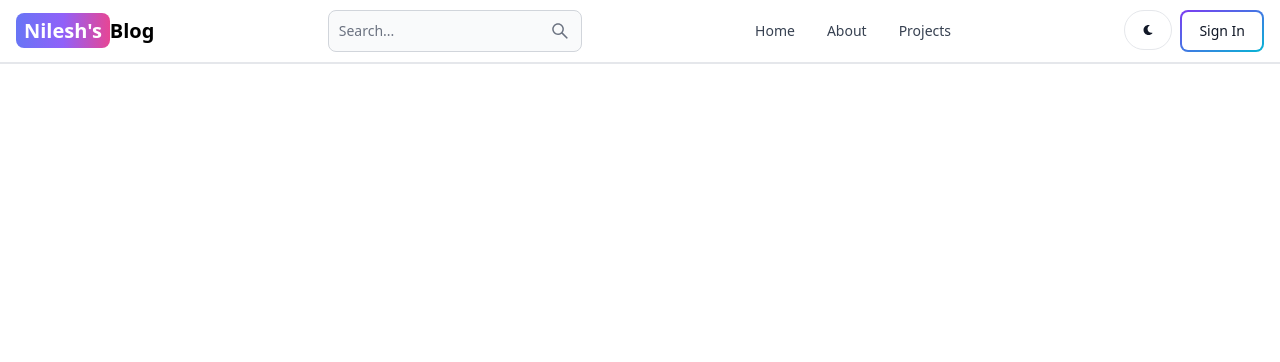
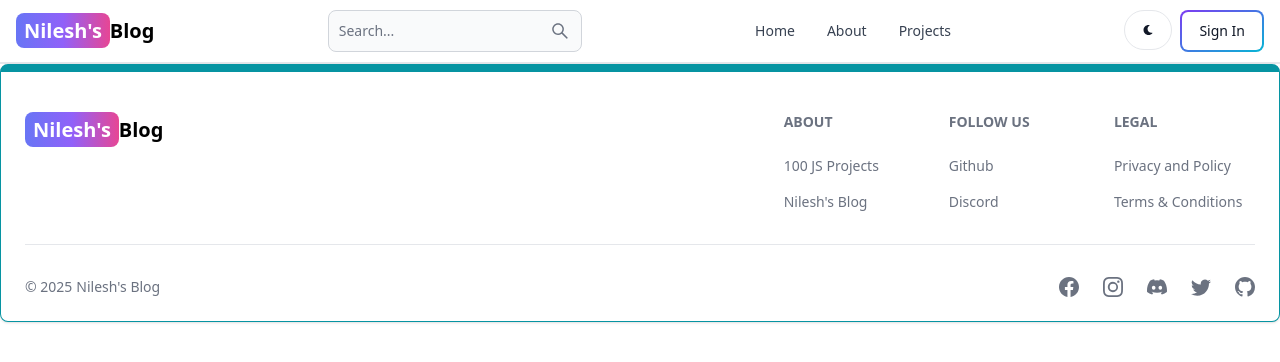
Before and after one commit to nilesh1405/mern-blog, a React app in the folder client/: page / in a window 1280 px wide. Shown: the top 362 px of the page. Built offline with nearby package versions, Linux system fonts and the light colour scheme; the HTML template or start-up script is replaced by a standard one.

Commit message:
Created and added footer component

```diff
--- a/client/src/Layout.jsx
+++ b/client/src/Layout.jsx
@@ -1,12 +1,13 @@
 import React from 'react'
 import { Outlet } from 'react-router-dom'
 import Header from './components/Header'
-
+import Footer from './components/FooterCom'
 function Layout() {
   return (
     <>
       <Header/>
       <Outlet/>
+      <Footer/>
     </>
   )
 }
--- /dev/null
+++ b/client/src/components/FooterCom.jsx
@@ -0,0 +1,66 @@
+import React from 'react'
+import {Link} from 'react-router-dom'
+import {Footer} from 'flowbite-react'
+import {BsDiscord, BsFacebook, BsGithub, BsInstagram, BsTwitter} from 'react-icons/bs'
+function FooterCom() {
+  return <Footer container className='border border-t-8 border-teal-500 '>
+    <div className='w-full max-w-7xl mx-auto'>
+      <div className='grid w-full justify-between sm:flex md:grid-cols-1'>
+        <div className='mt-5'>
+            <Link to='/' className='self-center whitespace-nowrap text-lg sm:text-xl font-semibold dark:text-white'>
+                <span className='px-2 py-1 bg-gradient-to-r from-indigo-500 via-purple-500 to-pink-500 rounded-lg text-white'>Nilesh's</span>
+                Blog
+            </Link>
+        </div>
+        <div className=' grid grid-cols-2 gap-8 mt-4 sm:grid-cols-3 sm:gap-6'>
+          <div>
+            <Footer.Title title='About'/>
+            <Footer.LinkGroup col>
+              <Footer.Link href="https://www.100jsprojects.com" target='_blank' rel='noreferer noopener'>
+                  100 JS Projects
+              </Footer.Link>
+              <Footer.Link href="/about" target='_blank' rel='noreferer noopener'>
+                  Nilesh's Blog
+              </Footer.Link>
+            </Footer.LinkGroup>
+          </div>
+          <div>
+              <Footer.Title title='Follow Us'/>
+              <Footer.LinkGroup col>
+                  <Footer.Link href="https://www.github.com" target='_blank' rel='noreferer noopener'>
+                      Github
+                  </Footer.Link>
+                  <Footer.Link href="https://www.discord.com" target='_blank' rel='noreferer noopener'>
+                      Discord
+                  </Footer.Link>
+              </Footer.LinkGroup>
+          </div>
+          <div>
+              <Footer.Title title='Legal'/>
+              <Footer.LinkGroup col>
+                  <Footer.Link href="">
+                      Privacy and Policy
+                  </Footer.Link>
+                  <Footer.Link href="">
+                      Terms &amp; Conditions
+                  </Footer.Link>
+              </Footer.LinkGroup>
+          </div>
+        </div>
+      </div>
+      <Footer.Divider/>
+      <div className='w-full sm:flex sm:items-center sm:justify-between'>
+        <Footer.Copyright href='#' by="Nilesh's Blog" year ={new Date().getFullYear()}/>
+        <div className='flex gap-6 sm:mt-0 mt-4  sm:justify-center'>
+          <Footer.Icon href="#" icon={BsFacebook}/>
+          <Footer.Icon href="#" icon={BsInstagram}/>
+          <Footer.Icon href="#" icon={BsDiscord}/>
+          <Footer.Icon href="#" icon={BsTwitter}/>
+          <Footer.Icon href="#" icon={BsGithub}/>
+        </div>
+      </div>
+    </div>
+  </Footer>
+}
+
+export default FooterCom
```
